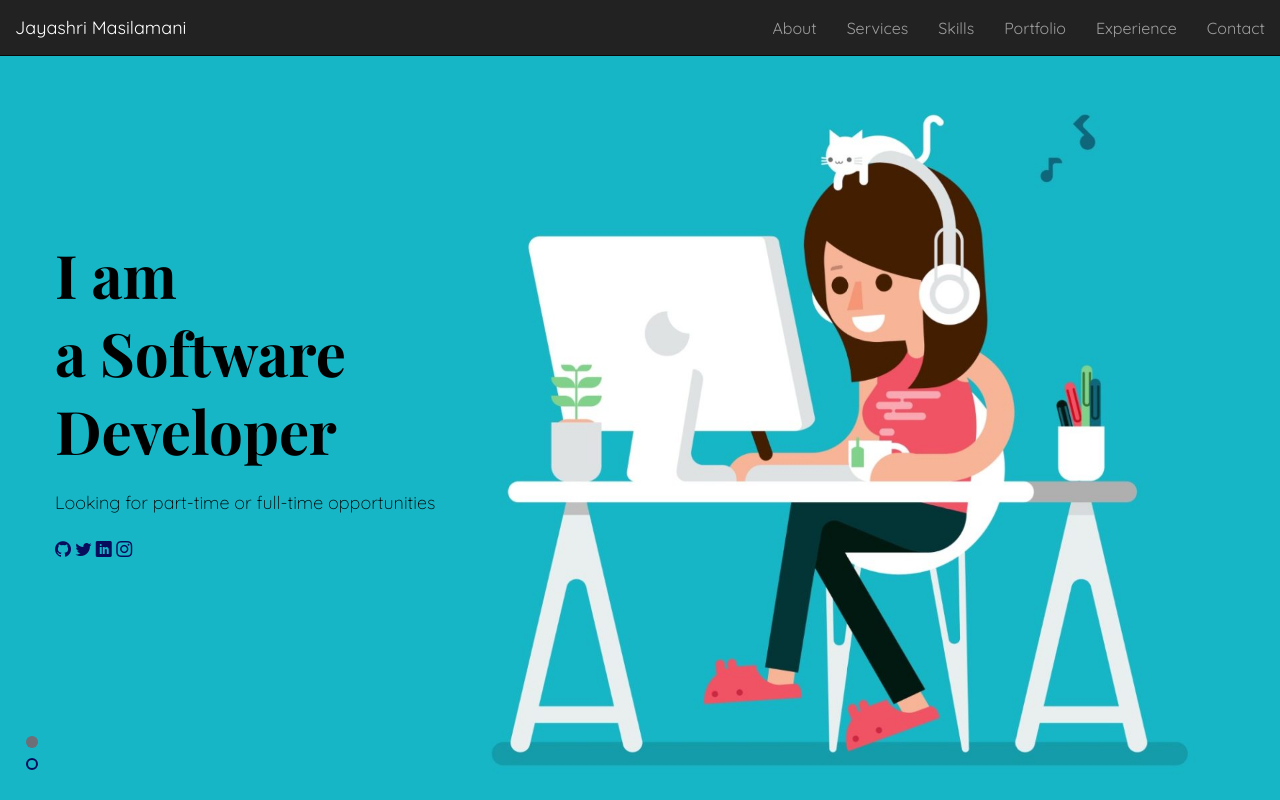
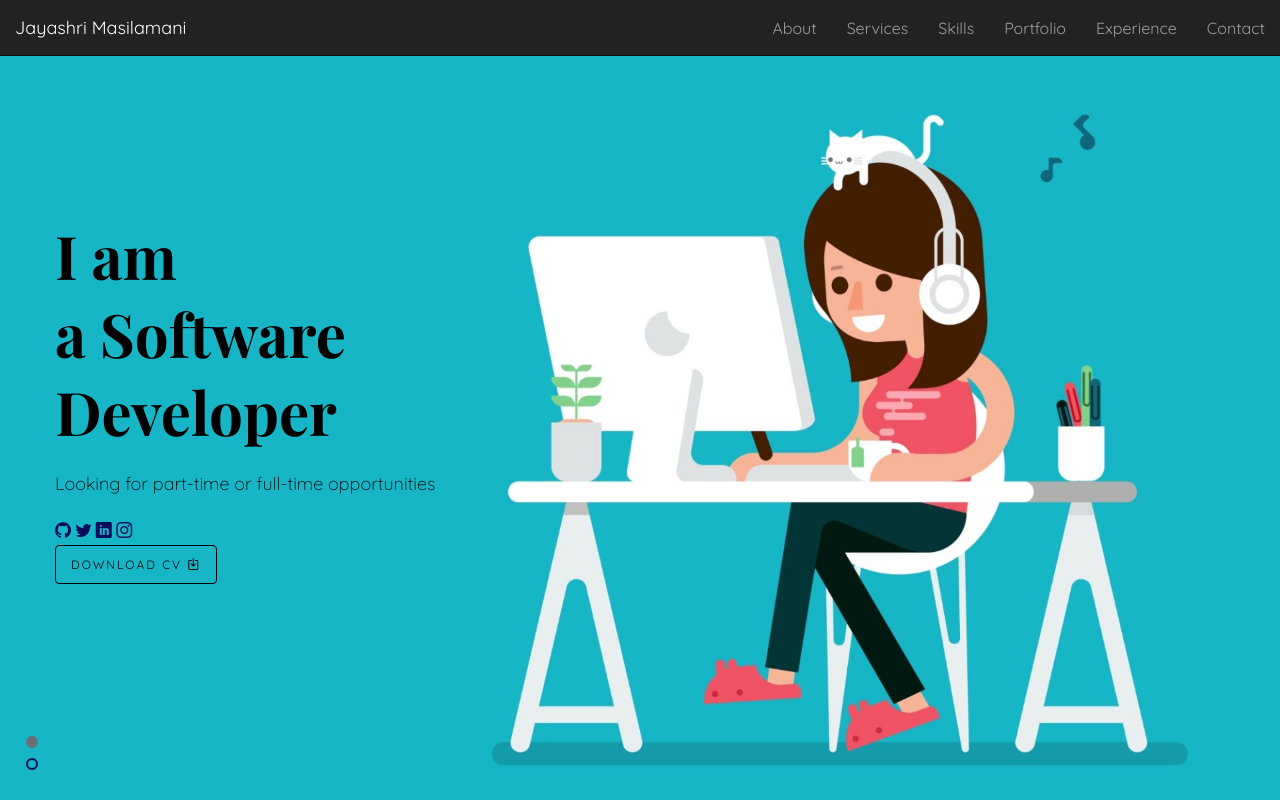
Before and after one commit to mjayashri/jayashrimasilamani.github.io, a website: page index.html in a window 1280 px wide. Shown: the top 800 px of the page. Drawn offline with nearby package versions, Linux system fonts and the light colour scheme; files whose address does not match are found by name; a web font is replaced by a local one.

Commit message:
resume added

```diff
--- a/index.html
+++ b/index.html
@@ -79,6 +79,7 @@
 												<a href="https://www.linkedin.com/in/jayashri-mani/" target="popup"><i class="icon-linkedin2"></i></a>
 												<a href="https://www.instagram.com/jayashrieee/" target="popup"><i class="icon-instagram"></i></a>
 											</div>
+										<p><a class="btn btn-primary btn-learn" href="./resume/JayashriCV.pdf" target="popup">Download CV <i class="icon-download4"></i></a></p>
 									   </div>
 								   </div>
 							   </div>
@@ -101,6 +102,7 @@
 												<a href="https://www.linkedin.com/in/jayashri-mani/" target="popup"><i class="icon-linkedin2"></i></a>
 												<a href="https://www.instagram.com/jayashrieee/" target="popup"><i class="icon-instagram"></i></a>
 											</div>
+										<p><a class="btn btn-primary btn-learn" href="./resume/JayashriCV.pdf" target="popup">Download CV <i class="icon-download4"></i></a></p>
 					   				</div>
 					   			</div>
 					   		</div>
```
Also changed, not shown: 1 other file.
